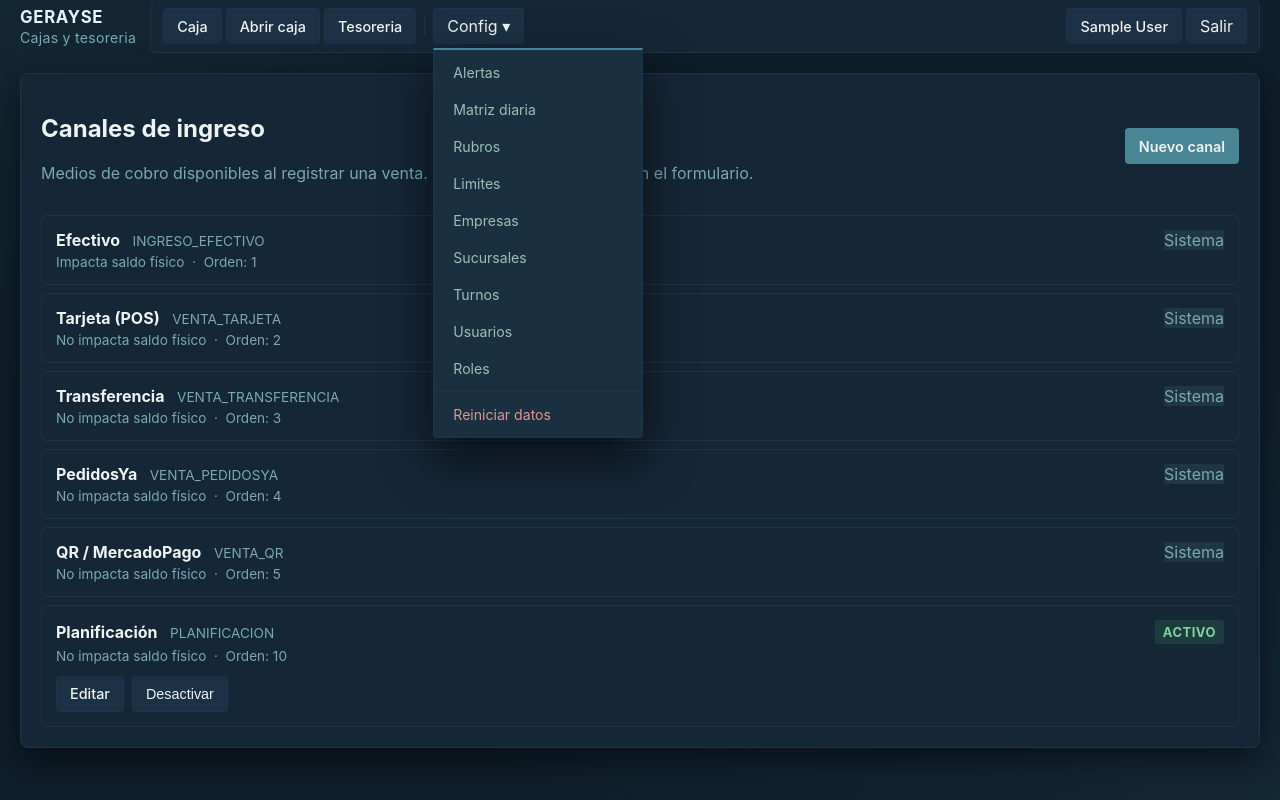
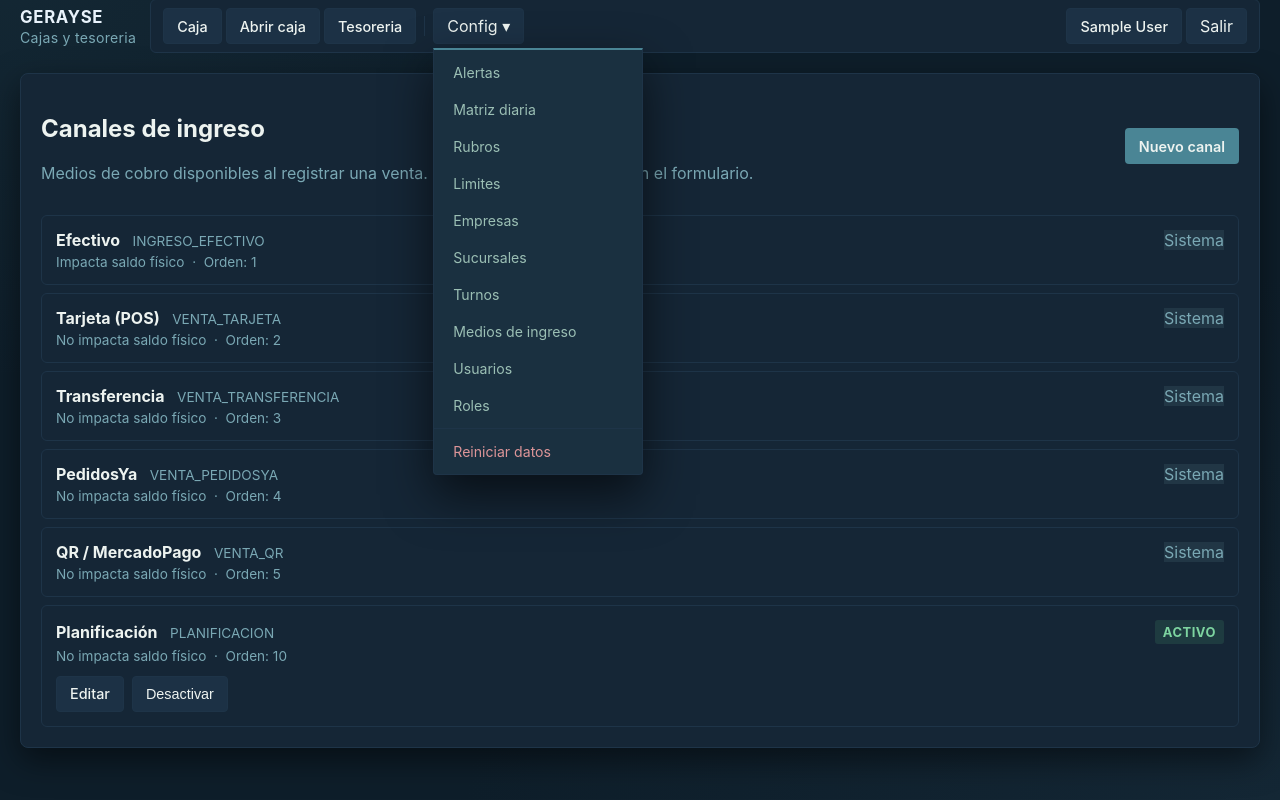
Before and after one commit to Froaky/gerayse1.0, a Django app: page /canales-ingreso/ in a window 1280 px wide, after a click that opens the changed part. Shown: the part 25-825 px from the top of the page. Run offline with Django 5.2, Linux system fonts and the light colour scheme; the visitor is signed in with stand-in values (Sample User, id 1); data comes from the database, SQL or seed files in the repository; data that the repository does not hold is empty; some libraries are stand-ins or nearby versions.

Commit message:
feat: agregar Medios de ingreso al menu Config del navbar
Co-Authored-By: Claude Sonnet 4.6 <noreply@anthropic.com>

```diff
--- a/templates/cashops/layout.html
+++ b/templates/cashops/layout.html
@@ -342,6 +342,7 @@
                     <a class="nav-menu__item" href="{% url 'cashops:empresa_list' %}">Empresas</a>
                     <a class="nav-menu__item" href="{% url 'cashops:sucursal_list' %}">Sucursales</a>
                     <a class="nav-menu__item" href="{% url 'cashops:turno_list' %}">Turnos</a>
+                    <a class="nav-menu__item" href="{% url 'cashops:canal_ingreso_list' %}">Medios de ingreso</a>
                   {% endif %}
                   {% if request.user.can_read_users %}
                     <a class="nav-menu__item" href="{% url 'users:user_list' %}">Usuarios</a>
```
